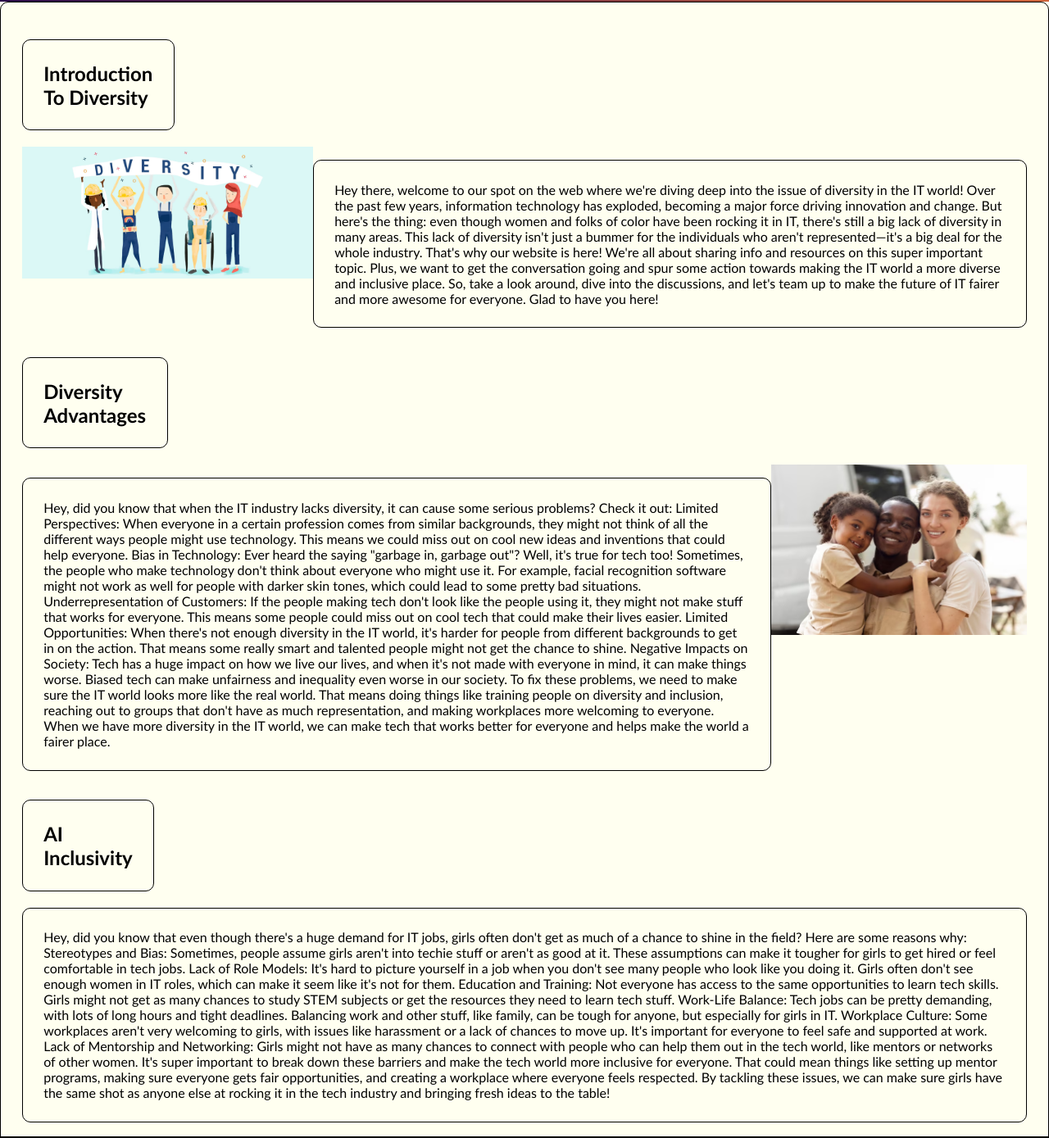
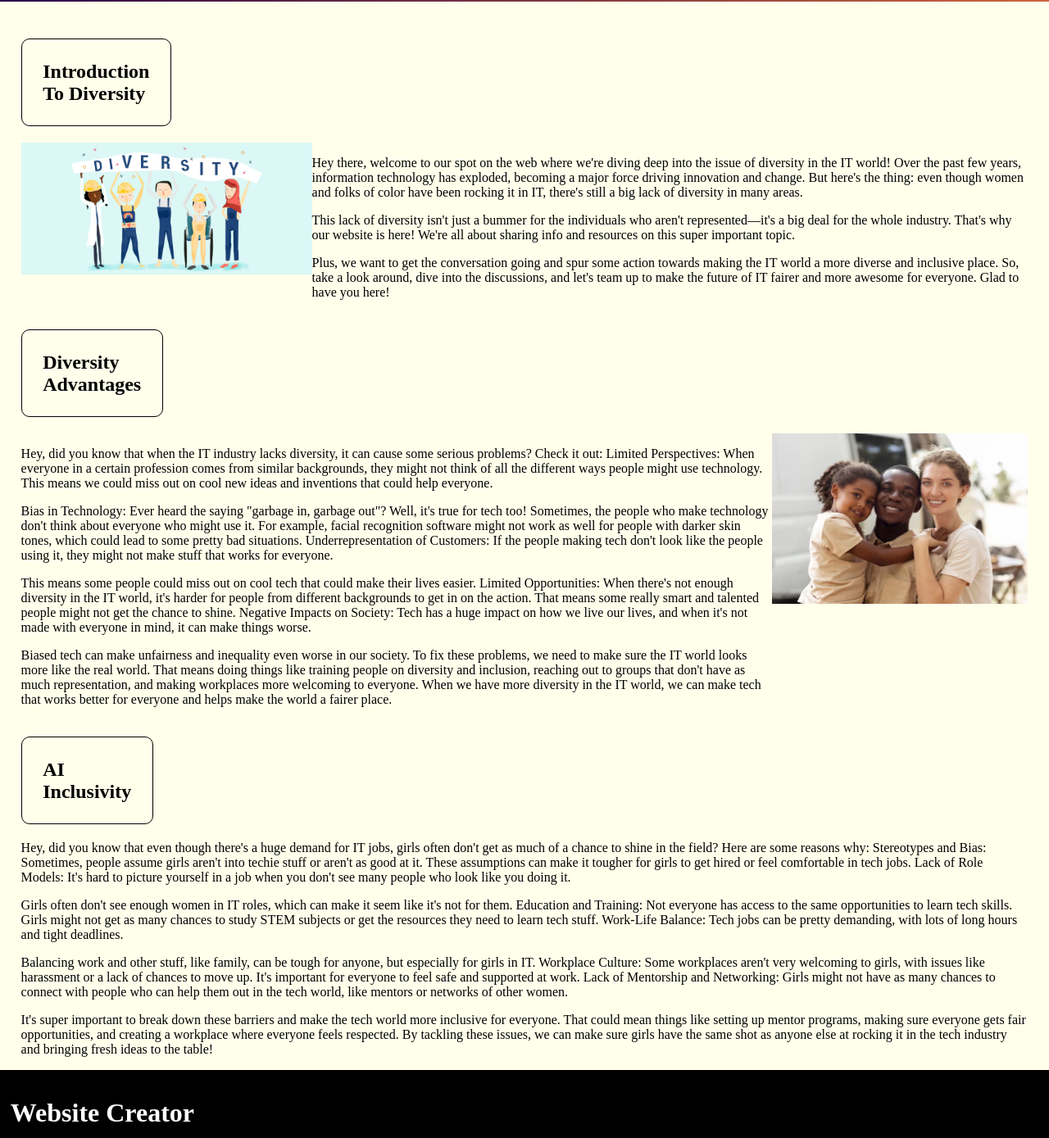
Before and after one commit to Wadicul12/Website-2024---Nicholas-Sok, a plain HTML site: page index.html in a window 1280 px wide. Shown: the part 280-1669 px from the top of the page at 82% size. Drawn offline with Linux system fonts and the light colour scheme.

Commit message:
Commit 5 For Date:13/03/24

```diff
--- a/index.html
+++ b/index.html
@@ -17,38 +17,50 @@
             <div class="main_title">
                 <h1 class="diversity">Diversity</h1>
             </div>
-            <div class="paragraphs">
+            <div class="main_paragraphs">
                 <h2>Introduction To Diversity</h2>
                 <div class="introduction_to_diversity">
                     <img src="Images/image_1.avif" alt="diverse_logo" width="356" height="161">
-                    <p class="paragraphs">
+                    <div class="container">
+                        <p>
                             Hey there, welcome to our spot on the web where we're diving deep into the issue of diversity in the IT world! Over the past few years,
                             information technology has exploded, becoming a major force driving innovation and change. But here's the thing:
                             even though women and folks of color have been rocking it in IT, there's still a big lack of diversity in many areas.
+                        </p>
+                        <p>
                             This lack of diversity isn't just a bummer for the individuals who aren't represented—it's a big deal for the whole industry.
                             That's why our website is here! We're all about sharing info and resources on this super important topic.
+                        <p>
                             Plus, we want to get the conversation going and spur some action towards making the IT world a more diverse and inclusive place.
                             So, take a look around, dive into the discussions, and let's team up to make the future of IT fairer and more awesome for everyone. Glad to have you here!
                         </p>
                     </div>
+                </div>
                 <h2 >Diversity Advantages</h2>
                 <div class="diversity_advantages">
-                    <p class="paragraphs">
+                    <div class="container">
+                        <p>
                             Hey, did you know that when the IT industry lacks diversity, it can cause some serious problems? Check it out:
                             Limited Perspectives: When everyone in a certain profession comes from similar backgrounds,
                             they might not think of all the different ways people might use technology.
                             This means we could miss out on cool new ideas and inventions that could help everyone.
+                        </p>
+                        <p>
                             Bias in Technology: Ever heard the saying "garbage in, garbage out"? Well, it's true for tech too! Sometimes,
                             the people who make technology don't think about everyone who might use it. For example, facial recognition software might not work
                             as well for people with darker skin tones, which could lead to some pretty bad situations.
                             Underrepresentation of Customers: If the people making tech don't look like the people using it,
                             they might not make stuff that works for everyone.
+                        </p>
+                        <p>
                             This means some people could miss out on cool tech that could make their lives easier.
                             Limited Opportunities: When there's not enough diversity in the IT world, it's harder for people
                             from different backgrounds to get in on the action.
                             That means some really smart and talented people might not get the chance to shine.
                             Negative Impacts on Society: Tech has a huge impact on how we live our lives, and when
                             it's not made with everyone in mind, it can make things worse.
+                        </p>
+                        <p>
                             Biased tech can make unfairness and inequality even worse in our society.
                             To fix these problems, we need to make sure the IT world looks more like the real world.
                             That means doing things like training people on diversity and inclusion,
@@ -56,27 +68,37 @@
                             welcoming to everyone. When we have more diversity in the IT world,
                             we can make tech that works better for everyone and helps make the world a fairer place.
                         </p>
+                    </div>
                     <img src="Images/nomad-family-traveling-living-van.avif" alt="diverse family" width="313" height="208">
                 </div>
                 <h2 >AI Inclusivity</h2>
-                <p class="paragraphs">
+                <div class="container">
+                    <p>
                         Hey, did you know that even though there's a huge demand for IT jobs, girls often don't get as much of a chance to shine in the field? Here are some reasons why:
                         Stereotypes and Bias: Sometimes, people assume girls aren't into techie stuff or aren't as good at it.
                         These assumptions can make it tougher for girls to get hired or feel comfortable in tech jobs.
                         Lack of Role Models: It's hard to picture yourself in a job when you don't see many people who look like you doing it.
+                    </p>
+                    <p>
                         Girls often don't see enough women in IT roles, which can make it seem like it's not for them.
                         Education and Training: Not everyone has access to the same opportunities to learn tech skills.
                         Girls might not get as many chances to study STEM subjects or get the resources they need to learn tech stuff.
                         Work-Life Balance: Tech jobs can be pretty demanding, with lots of long hours and tight deadlines.
+                    </p>
+                    <p>
                         Balancing work and other stuff, like family, can be tough for anyone, but especially for girls in IT.
                         Workplace Culture: Some workplaces aren't very welcoming to girls, with issues like harassment or a lack of chances to move up.
                         It's important for everyone to feel safe and supported at work.
-                    Lack of Mentorship and Networking: Girls might not have as many chances to connect with people who can help them out in the tech world, like mentors or networks of other women.
+                        Lack of Mentorship and Networking: Girls might not have as many chances to connect with people who can help them out in the tech world,
+                        like mentors or networks of other women.
+                    </p>
+                    <p>
                         It's super important to break down these barriers and make the tech world more inclusive for everyone.
                         That could mean things like setting up mentor programs, making sure everyone gets fair opportunities,
                         and creating a workplace where everyone feels respected. By tackling these issues, we can make sure girls have the
                         same shot as anyone else at rocking it in the tech industry and bringing fresh ideas to the table!
                     </p>
+                </div>
             </div>
         </div>
         <footer>
--- a/stylesheet.css
+++ b/stylesheet.css
@@ -15,8 +15,8 @@
 }
 
 body {
-    font-family: 'Trebuchet MS', 'Lucida Sans Unicode', 'Lucida Grande', 'Lucida Sans', Arial, sans-serif;
-    background-color: #fffff0;
+    font-family: 'Times New Roman', Times, serif;
+    background-color: hsl(60, 100%, 96%);
     margin: 0;
 }
 
@@ -57,6 +57,7 @@ footer {
     color: white;
 }
 
+
 .introduction_to_diversity {
     display: flex;
 }
@@ -75,8 +76,16 @@ h2 {
     color: black;
 }
 
+.main_paragraphs {
+    padding: 2vw;
+}
+
+p.container {
+    column-gap: 20px;
+}
+
 .paragraphs {
-    padding: 2vw;
+    padding: 1vw;
     border-radius: 10px;
     border-color: black;
     border-style: groove;
```
Also changed, not shown: page_2.html (+4 -2 lines), page_3.html (+4 -2 lines). Lines whose indentation alone changed are shown as unchanged.
